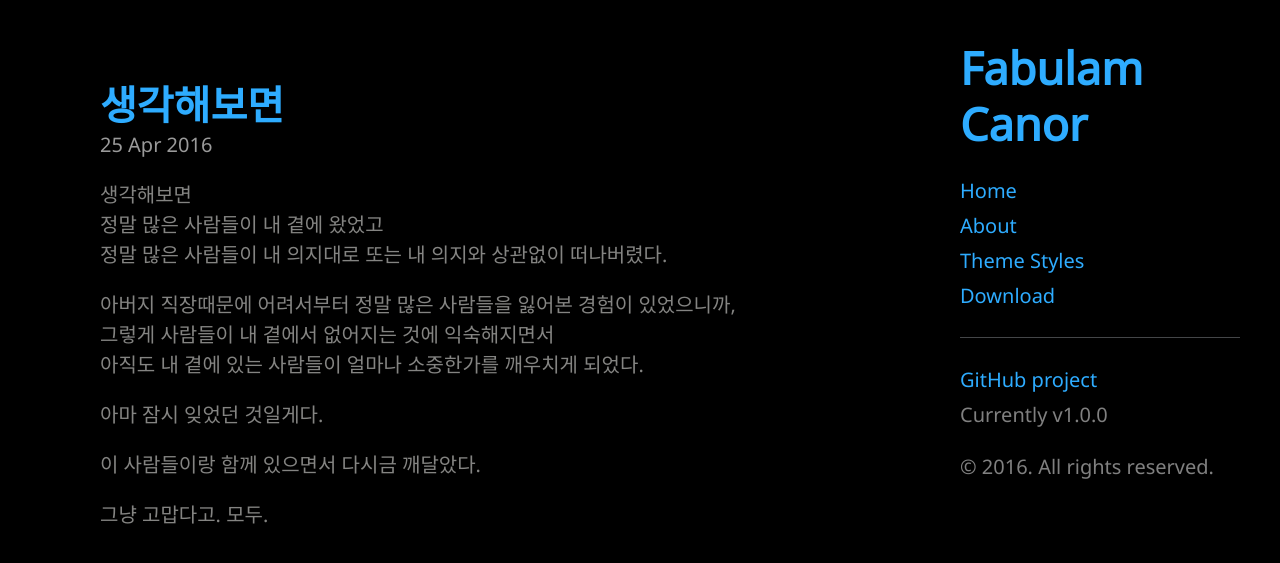
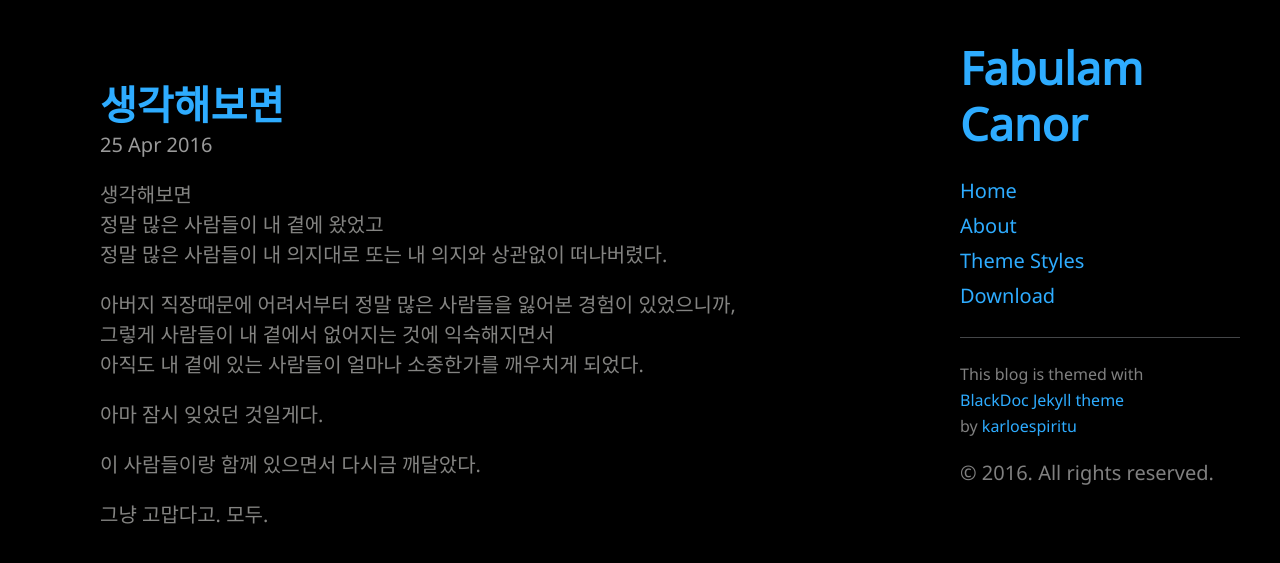
Before and after one commit to Canorus/canorus.github.io, a Jekyll site: the page built from _posts/2016-04-25-come-to-think-of-it.md, in a window 1280 px wide. Shown: the top 563 px of the page. Built offline with Jekyll 4.4.1, drawn with Linux system fonts in a browser that asks for light colours; comment, search, counter and statistics services are not loaded.

Commit message:
Theme modification

```diff
--- a/_includes/sidebar.html
+++ b/_includes/sidebar.html
@@ -28,8 +28,8 @@
 
       <a class="sidebar-nav-item" href="{{ site.github.repo }}/archive/master.zip">Download</a>
       <hr>
-      <a class="sidebar-nav-item" href="{{ site.github.repo }}">GitHub project</a>
-      <span class="sidebar-nav-item">Currently v{{ site.version }}</span>
+      <p style="font-size:0.8rem">This blog is themed with <a class="sidebar-nav-item" href="{{ site.github.repo }}">BlackDoc Jekyll theme</a> by <a href="https://github.com/karloespiritu">karloespiritu</a>
+      <!--<span class="sidebar-nav-item">Currently v{{ site.version }}</span>-->
     </nav>
 
     <p>&copy; {{ site.time | date: '%Y' }}. All rights reserved.</p>
```
